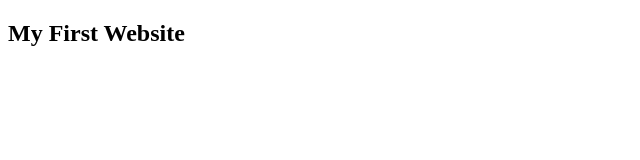
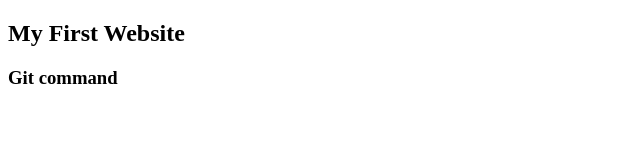
Before and after one commit to MrFr2194/my-first-website, a plain HTML site: page index.html in a window 1280 px wide. Shown: the whole page, without its empty margins (0-640 px from the left). Drawn offline with Linux system fonts and the light colour scheme.

Commit message:
git command

```diff
--- a/index.html
+++ b/index.html
@@ -7,5 +7,6 @@
 </head>
 <body>
     <h2>My First Website</h2>
+    <h3>Git command</h3>
 </body>
 </html>
```
